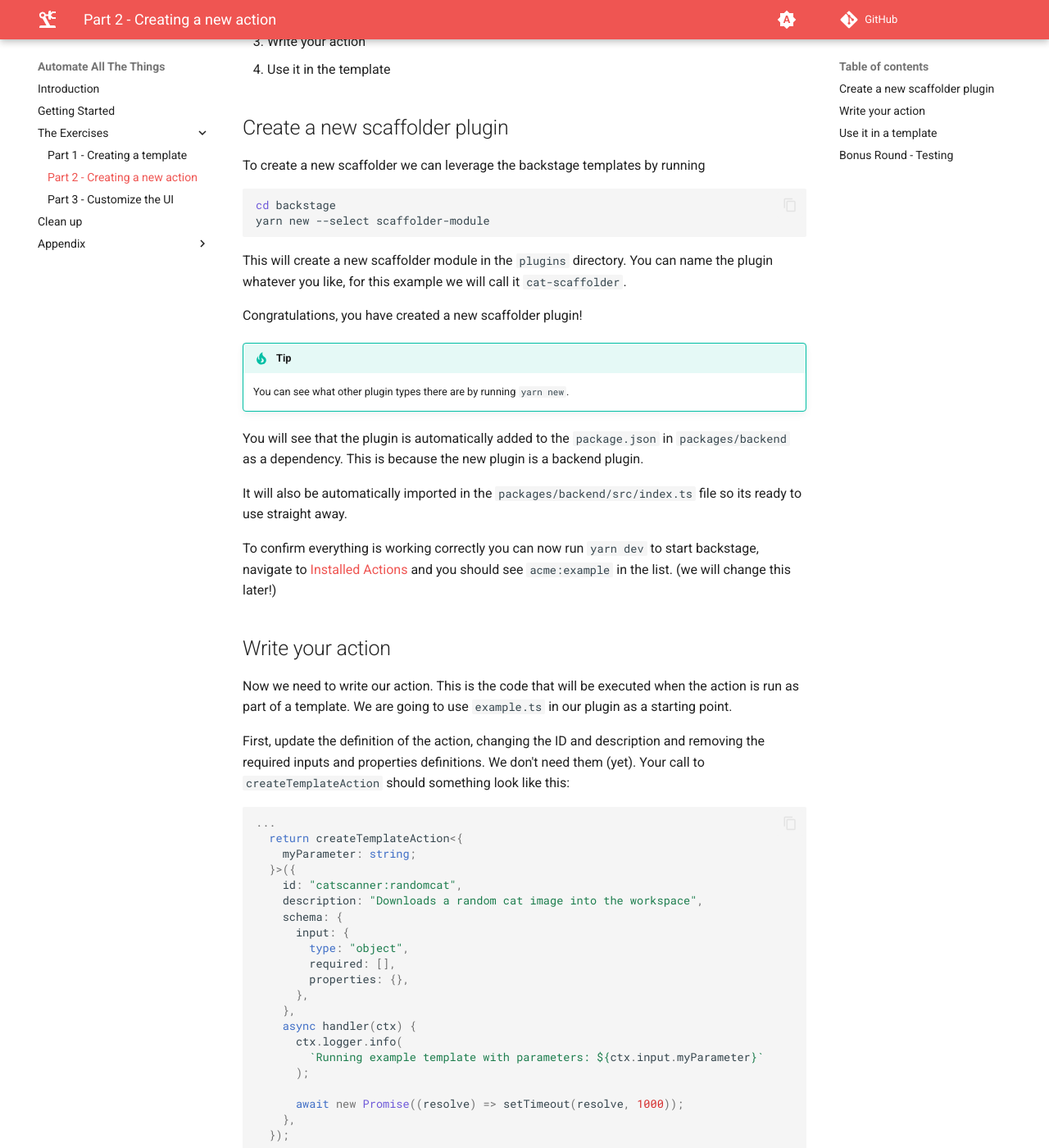
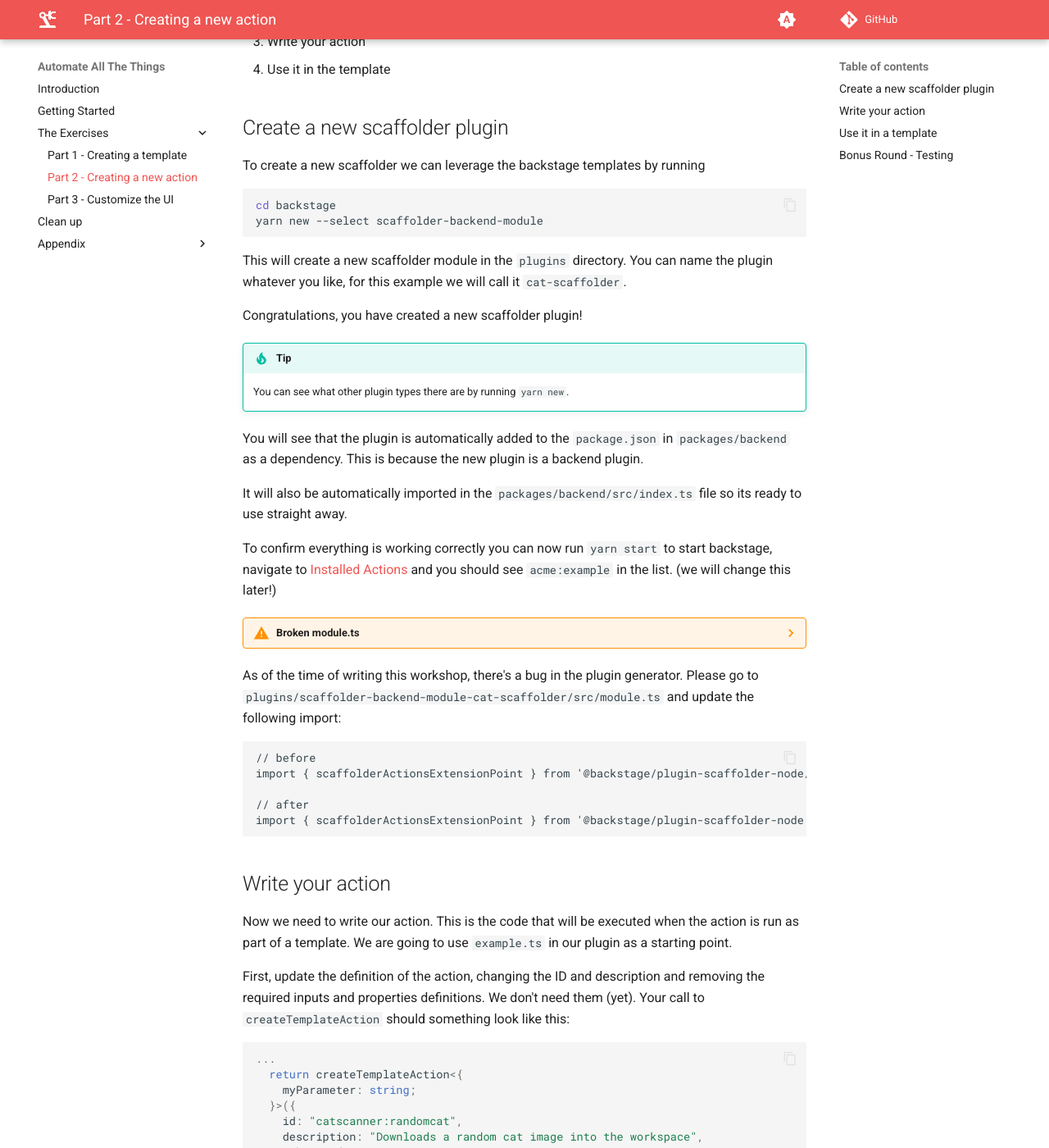
Before and after one commit to philips-labs/automation-workshop, an MkDocs documentation site: the page built from docs/part-2.md, in a window 1280 px wide and 1400 px high, scrolled down 410 px. Shown: the whole window at 82% size. Built offline with MkDocs 1.6.1 and Material for MkDocs 9.7.7, drawn with Linux system fonts in a browser that asks for light colours; comment, search, counter and statistics services are not loaded.

Commit message:
[WIP] updating part 2

````diff
--- a/docs/part-2.md
+++ b/docs/part-2.md
@@ -21,7 +21,7 @@ To create a new scaffolder we can leverage the backstage templates by running
 
 ```bash
 cd backstage
-yarn new --select scaffolder-module
+yarn new --select scaffolder-backend-module
 ```
 
 This will create a new scaffolder module in the `plugins` directory. You can
@@ -41,9 +41,21 @@ plugin.
 It will also be automatically imported in the `packages/backend/src/index.ts`
 file so its ready to use straight away.
 
-To confirm everything is working correctly you can now run `yarn dev` to start
+To confirm everything is working correctly you can now run `yarn start` to start
 backstage, navigate to [Installed Actions](http://localhost:3000/create/actions)
 and you should see `acme:example` in the list. (we will change this later!)
+
+??? Warning "Broken module.ts"
+
+  As of the time of writing this workshop, there's a bug in the plugin generator.
+  Please go to `plugins/scaffolder-backend-module-cat-scaffolder/src/module.ts` and update the following import:
+  ```
+  // before
+  import { scaffolderActionsExtensionPoint } from '@backstage/plugin-scaffolder-node/alpha';
+
+  // after
+  import { scaffolderActionsExtensionPoint } from '@backstage/plugin-scaffolder-node';
+  ```
 
 ## Write your action
 
````
